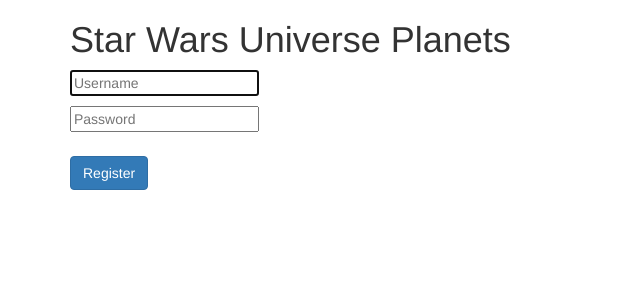
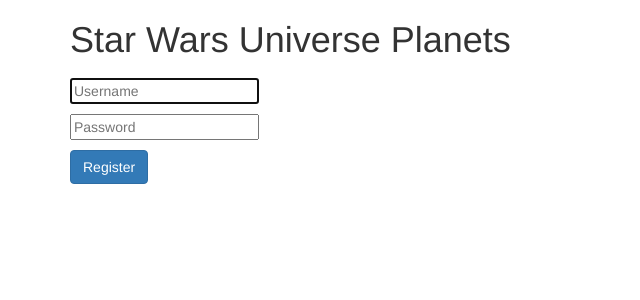
Before and after one commit to gergelyNemeth/world-of-star-wars, a Flask app: page /registration in a window 1280 px wide. Shown: the part 51-351 px from the top of the page, without its empty margins (0-640 px from the left). Run offline with Flask 2, Linux system fonts and the light colour scheme; some libraries are stand-ins or nearby versions.

Commit message:
Style tweaks

```diff
--- a/static/styles.css
+++ b/static/styles.css
@@ -1,11 +1,13 @@
-form {
+form#prev,
+form#next {
     display: inline;
 }
-.btn,
+
 #planet-table {
     margin-top: 1em;
 }
 
 h1 {
     margin-top: 0;
+    margin-bottom: 0.5em;
 }
```
